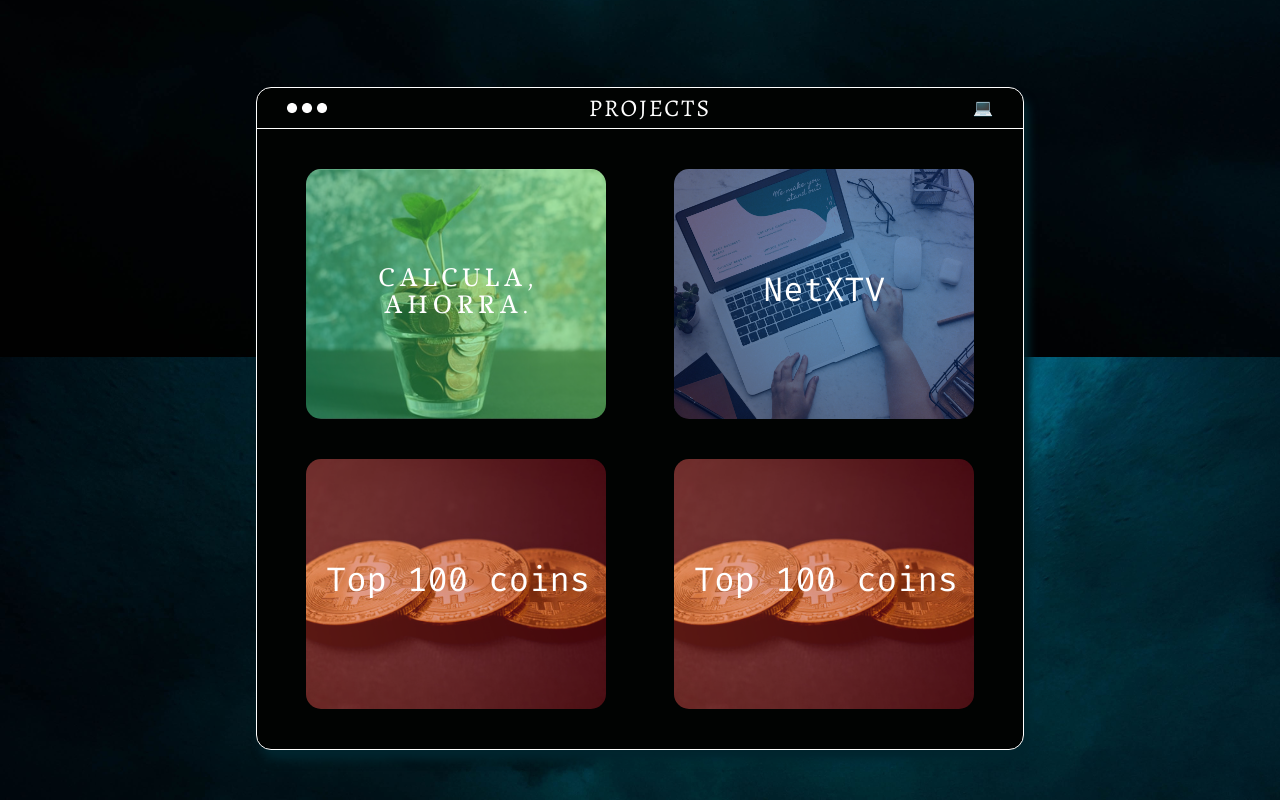
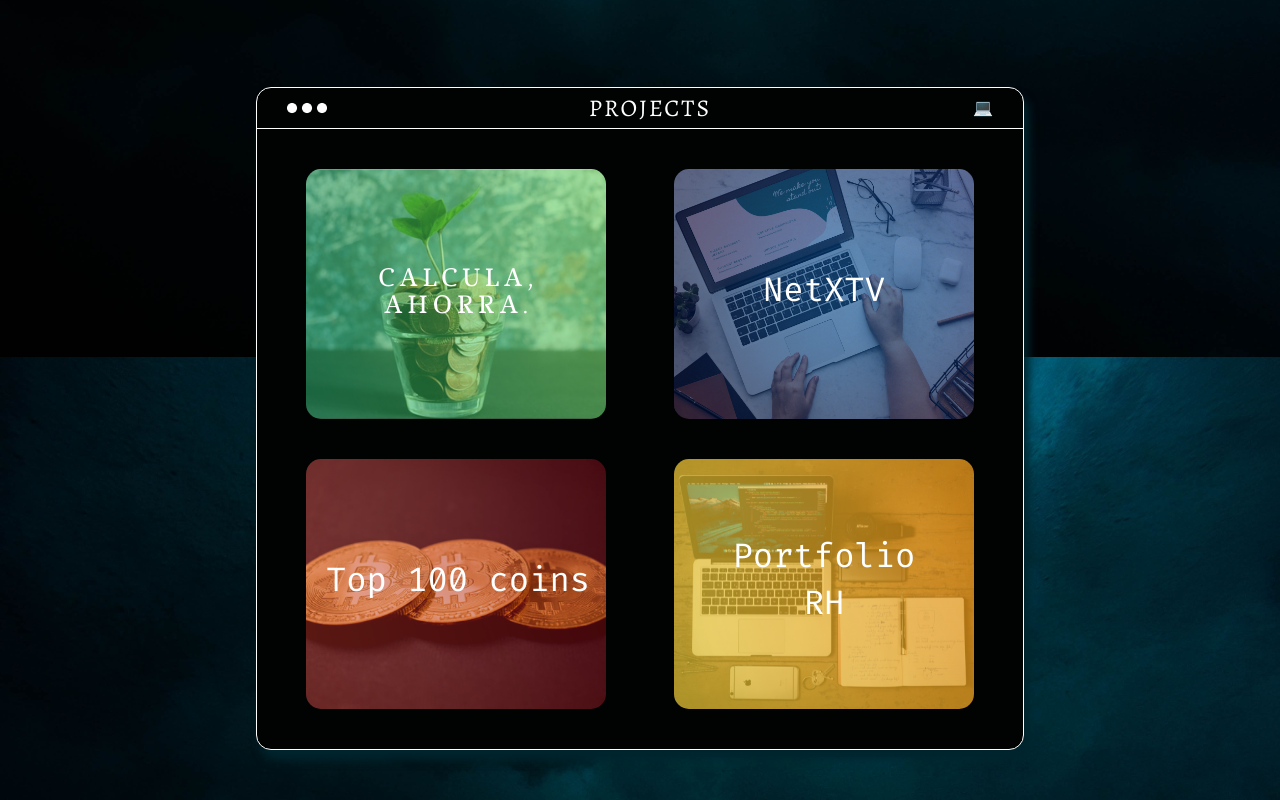
Before and after one commit to Dobaorumin/Portfolio, a website: page index.html in a window 1280 px wide. Shown: the part 1563-2363 px from the top of the page. Drawn offline with nearby package versions, Linux system fonts and the light colour scheme.

Commit message:
imagen reemplazada

```diff
--- a/index.html
+++ b/index.html
@@ -226,7 +226,7 @@
                         </div>
                         <div class="card">
                           <figure class="card__thumb">
-                              <img src="./src/public/crypto.png" loading="lazy" alt="Imagen del proyecto Criptomonedas" class="card__image">
+                              <img src="./src/public/portfolioFran.png" loading="lazy" alt="Imagen del portfolio de Fran" class="card__image">
                               <figcaption class="card__caption">
                                   <div class="info">
                                       <p class="card__snippet">Creación de portfolio usando simplemente HTML5 , CSS3.</p>
```
